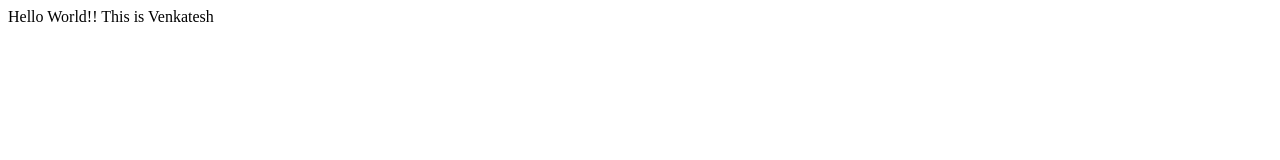
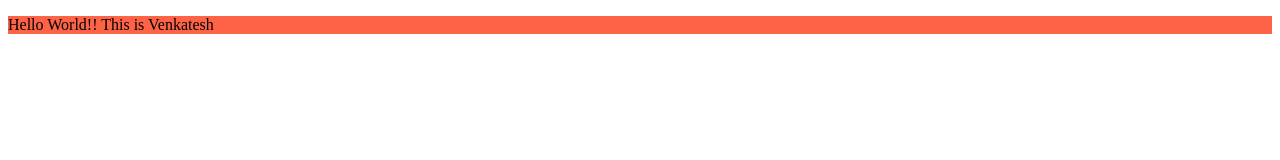
Before and after one commit to venkateshmaryala/git-learning, a plain HTML site: page index.html in a window 1280 px wide. Drawn offline with Linux system fonts and the light colour scheme.

```diff
--- a/index.html
+++ b/index.html
@@ -4,6 +4,8 @@
           <title>My Website Title</title>
      </head>
      <body>
-          Hello World!! This is Venkatesh
+		<p style="background-color:Tomato;"> Hello World!! This is Venkatesh
+        </p>
+
      </body>
 </html>
```
